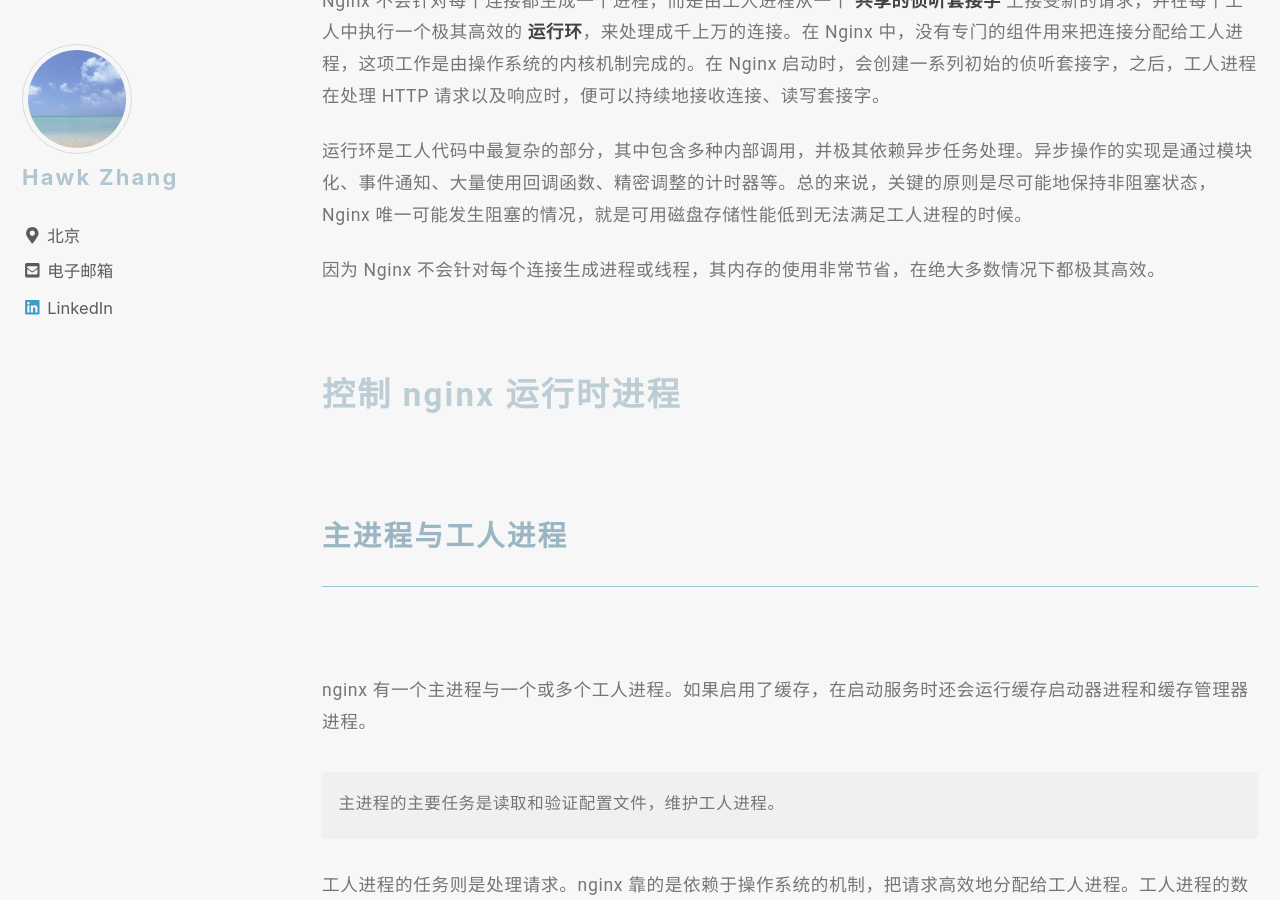
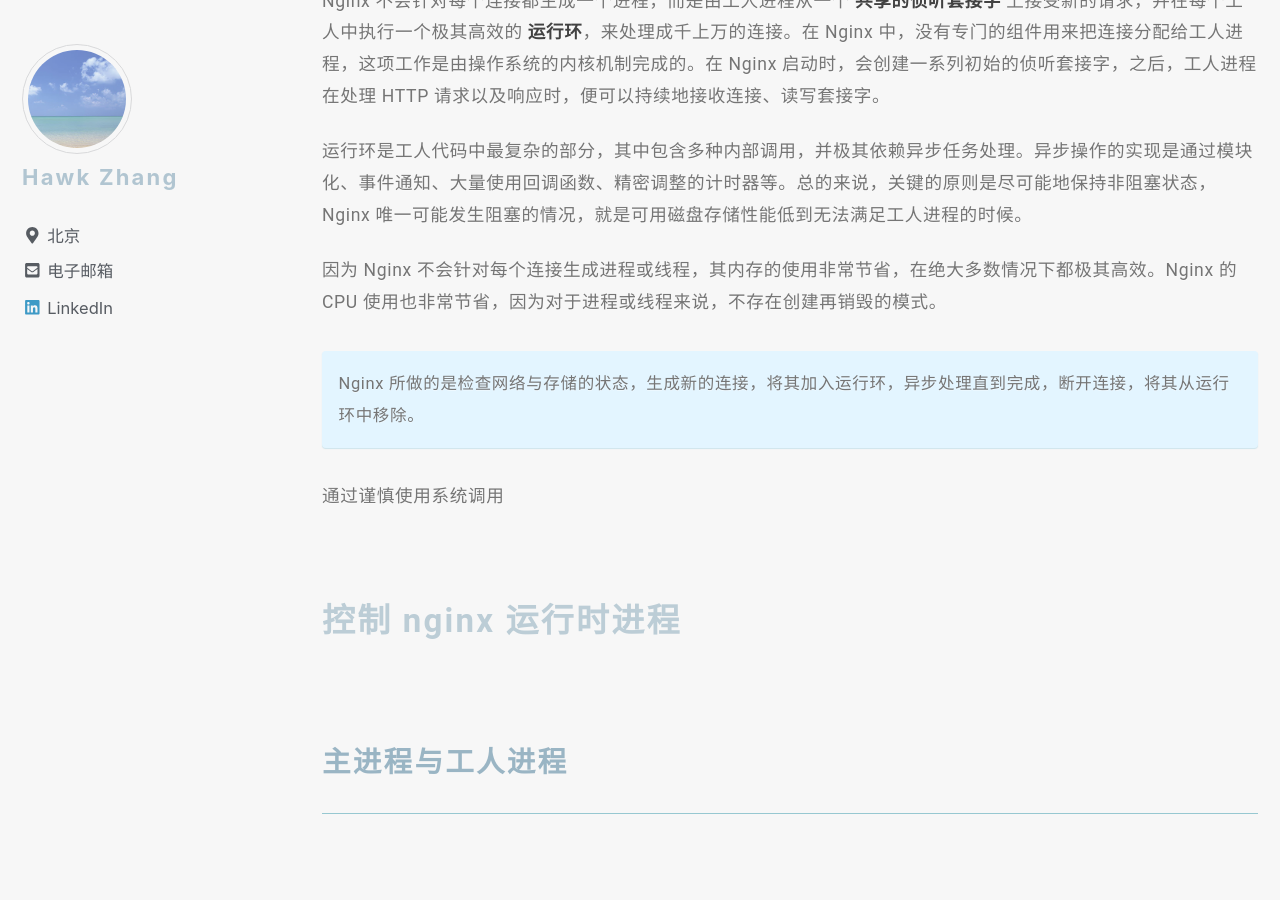
Before and after one commit to narru888/linotes_note, a Jekyll site: the page built from _posts/server/nginx/2016-01-03-nginx.basic.md, in a window 1280 px wide and 900 px high, scrolled down 16772 px. Built offline with Jekyll 4.4.1, drawn with Linux system fonts in a browser that asks for light colours; nearby versions of some CDN libraries; a script that is not in the unit is left out.

Commit message:
update on 2018-09-27 07:20:01 CST

```diff
--- a/_posts/server/nginx/2016-01-03-nginx.basic.md
+++ b/_posts/server/nginx/2016-01-03-nginx.basic.md
@@ -403,7 +403,12 @@
 
 运行环是工人代码中最复杂的部分，其中包含多种内部调用，并极其依赖异步任务处理。异步操作的实现是通过模块化、事件通知、大量使用回调函数、精密调整的计时器等。总的来说，关键的原则是尽可能地保持非阻塞状态，Nginx 唯一可能发生阻塞的情况，就是可用磁盘存储性能低到无法满足工人进程的时候。
 
-因为 Nginx 不会针对每个连接生成进程或线程，其内存的使用非常节省，在绝大多数情况下都极其高效。
+因为 Nginx 不会针对每个连接生成进程或线程，其内存的使用非常节省，在绝大多数情况下都极其高效。Nginx 的 CPU 使用也非常节省，因为对于进程或线程来说，不存在创建再销毁的模式。
+
+Nginx 所做的是检查网络与存储的状态，生成新的连接，将其加入运行环，异步处理直到完成，断开连接，将其从运行环中移除。
+{: .notice--info}
+
+通过谨慎使用系统调用
 
 
 
```
